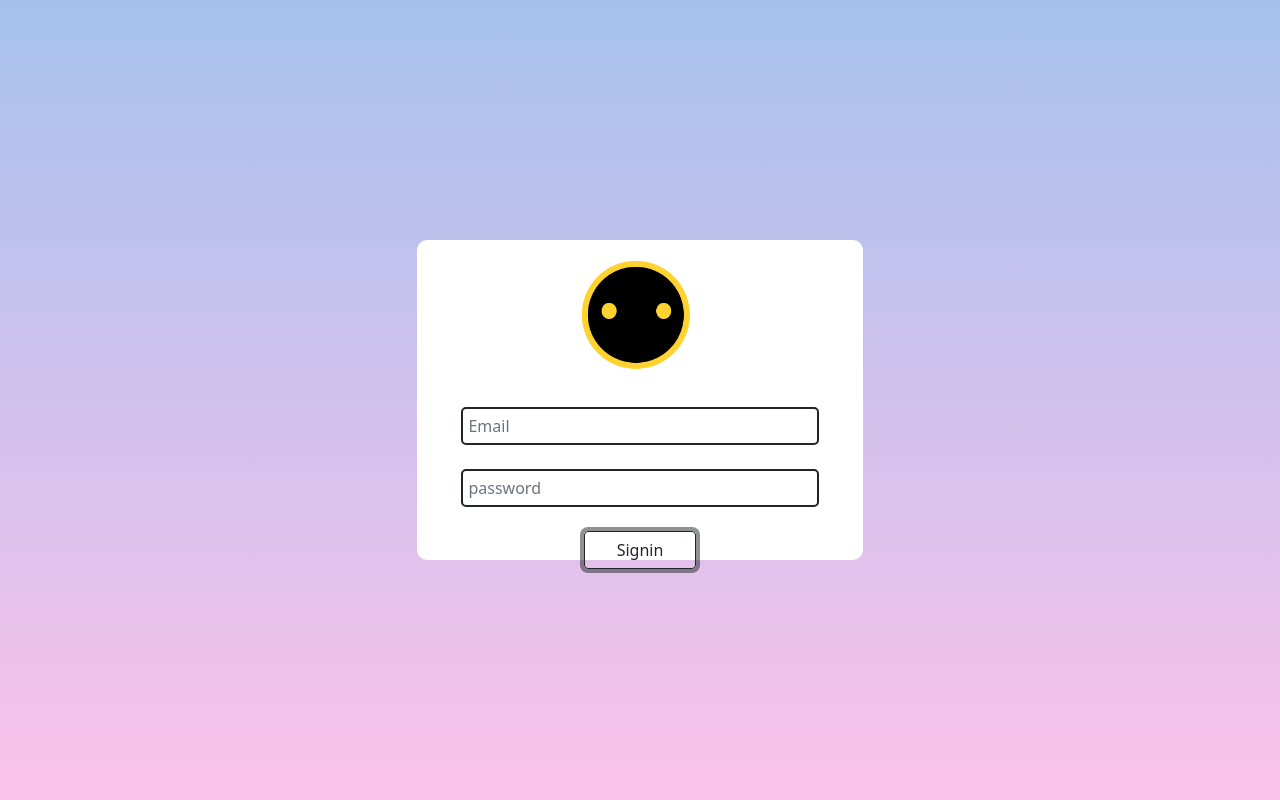
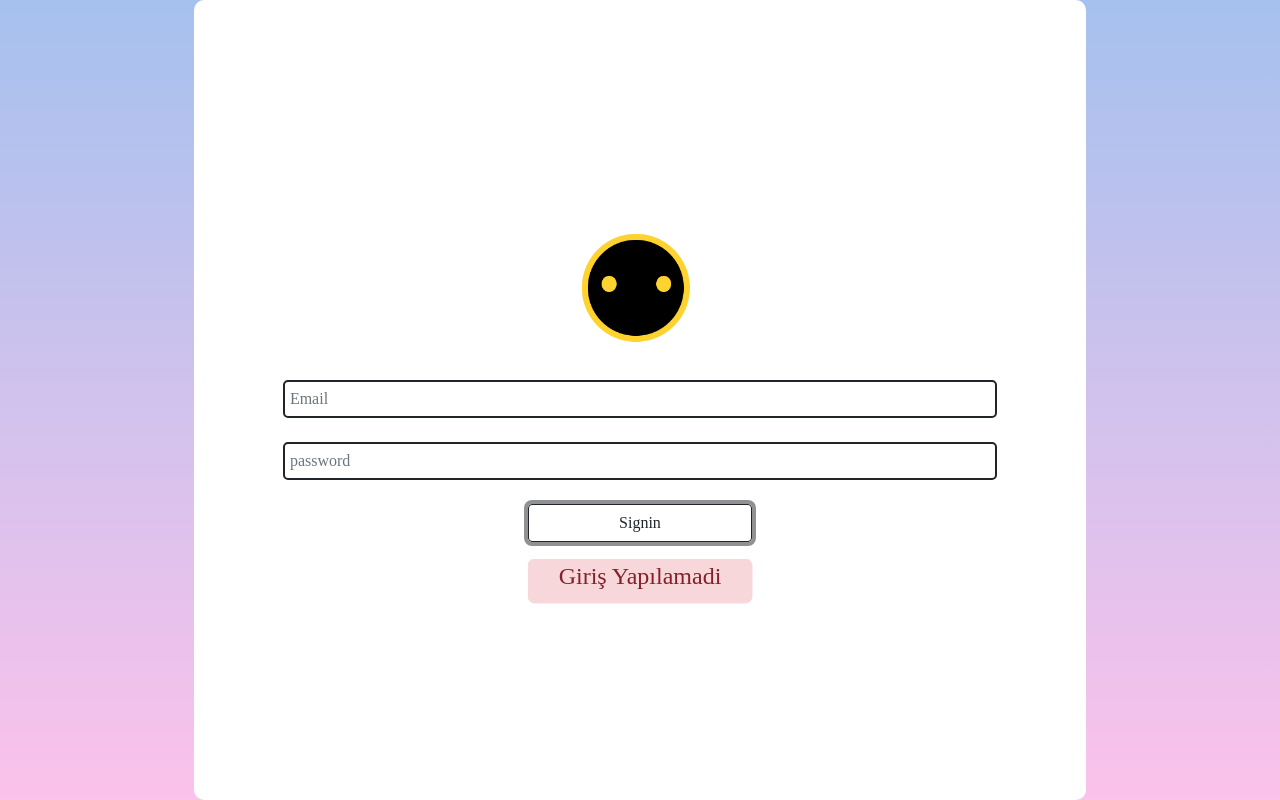
Before and after one commit to sinasicicek/moviesbook, a Vue app: page / in a window 1280 px wide. Both pictures are taken after a click on the button "Signin". Built offline with nearby package versions, Linux system fonts and the light colour scheme.

Commit message:
login UI fixed,imdb score UI fixed,font-family add

```diff
--- a/src/App.vue
+++ b/src/App.vue
@@ -19,6 +19,10 @@ export default {
 <style>
 @import './assets/bootstrap.css'
 ;
+
+*{
+  font-family: "./assets/textfonts/BebasNeue-Regular.ttf";
+}
 .temp{
   background-image: linear-gradient(to top, #fbc2eb 0%, #a6c1ee 100%);
 
--- a/src/components/homes/movieimgcard.vue
+++ b/src/components/homes/movieimgcard.vue
@@ -9,7 +9,7 @@
     </div>
     <div class="imdb-conta">
         <h5 class="meksi10-h5">{{ releasedate }}</h5>
-        <div  class="imdb-vatore circle-border">{{ this.voteaverage.toString().substring(0,3)}}</div>
+        <div  class="imdb-vatore circle-border d-flex justify-content-center align-items-center">{{ this.voteaverage.toString().substring(0,3)}}</div>
     </div>
   </div>
  </div>
@@ -61,6 +61,7 @@ export default {
     font-weight: 500;
     text-align: center;
     width: 32.44px;
+    height: 32px;
 }
 .circle-border {
     background-color: #fed32f;
--- a/src/components/navbar/navbarliste.vue
+++ b/src/components/navbar/navbarliste.vue
@@ -43,6 +43,9 @@ export default {
 </script>
 
 <style scoped>
+*{
+  font-family: "./assets/textfonts/BebasNeue-Regular.ttf","Roboto" !important;
+}
 .cubemarginleft{
     margin-left: 5px;
 }
--- a/src/view/login/logintemplate.vue
+++ b/src/view/login/logintemplate.vue
@@ -6,8 +6,10 @@
       <input class="home-box-input form-control " type="password" v-model="vmodelpassw" placeholder="password">
       <br>
       <button class="btn btn-outline-dark w-25" @click="inputcontrol(vmodelname,vmodelpassw)" >Signin</button>
+      <br>
+      <div :class="alert_class" v-if="alert_vif">{{ alert_mesaj }}</div>
+
     </div>
-
   </div>
 </template>
 
@@ -21,27 +23,40 @@ export default {
   data(){
     return {
       vmodelname:"",
-      vmodelpassw:""
+      vmodelpassw:"",
+      alert_vif:false,
+      alert_mesaj:"",
+      alert_class:""
     }
   },
 
   methods:{
     loginBtn(name,passw){
+
       login(name,passw)
          .then((sonuc)=>{
           if(sonuc){
-            this.$router.push("/home");
+            this.alert_class="alert-success"
+            this.bildirimGoster("Giriş Yapılıyor")
+            setTimeout(()=>{this.$router.push("/home");},2500)
           }
          })
          .catch((hata)=>{
-            this.bildirimGoster(hata.code+" mesaj")
+
+
          })
     },
 
-    bildirimGoster(msj){alert(msj)},
+    bildirimGoster(msj){this.alert_mesaj=msj},
+
     inputcontrol(name,passw){
-      if(name !== "" && passw !==""){this.loginBtn(name,passw)}
-      else{this.bildirimGoster("Tüm alanları doldurunuz")}
+      this.alert_vif=true
+      if(name !== "" && passw !=="")
+      {this.loginBtn(name,passw)}
+      else{
+        this.alert_class="alert-danger"
+        this.bildirimGoster("Giriş Yapılamadi")
+      }
     },
 
    },
@@ -79,6 +94,7 @@ export default {
   display: flex;
   align-items: center;
   justify-content: center;
+  position: relative;
 }
 .tamortasicolumn{
   display: flex;
@@ -86,12 +102,28 @@ export default {
   align-items: center;
   justify-content: center;
 }
+.alert-danger{
+  width: 150px;
+  height: 30px;
+  border-radius: 5px;
+  text-align: center;
+  animation: alert-danger-animation .6s both;
+}
 
-@media (min-width: 325px) and (max-width:1025px)
+@keyframes alert-danger-animation
+{
+  0%{transform: scale(1);}
+  100%{transform: scale(1.5);}
+}
+@media (min-width: 320px) and (max-width:2560px)
 {
   .home-box{
+    width: 80% !important;
+    height: 100% !important;
+  }
+  .btn{
     width: 80%;
-    height: 50%;
   }
 }
+
 </style>
```
Also changed, not shown: src/assets/textfonts/BebasNeue-Regular.ttf (added).
